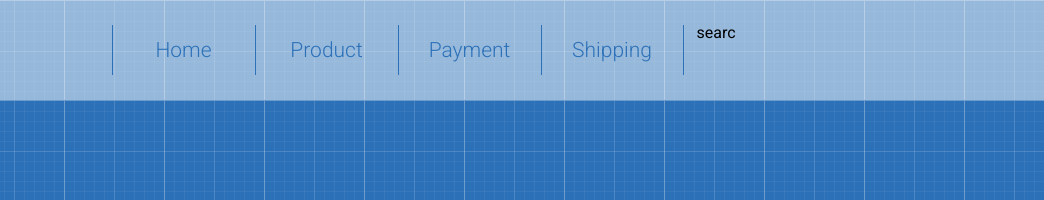
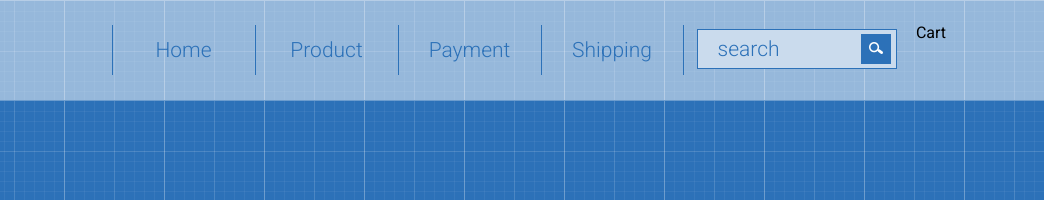
Before and after one commit to Hakobjanov/hakopjanov.github.io, a plain HTML site: page index.html in a window 1280 px wide. Shown: the top 200 px of the page, 236-1280 px from the left. Drawn offline with Linux system fonts and the light colour scheme.

Commit message:
addes search menu and styles for it

```diff
--- a/index.html
+++ b/index.html
@@ -1,5 +1,6 @@
 <!DOCTYPE html>
 <html lang="en">
+
 <head>
     <meta charset="UTF-8">
     <meta name="viewport" content="width=device-width, initial-scale=1.0">
@@ -9,6 +10,7 @@
     <meta http-equiv="X-UA-Compatible" content="ie=edge">
     <title>Document</title>
 </head>
+
 <body>
     <header class="header">
 
@@ -25,7 +27,18 @@
                 </ul>
             </div>
 
-                <div class="col-md-3">searc</div>
+            <div class="col-md-3">
+
+                    <div class="search">
+                        <input class="search-area" type="search" placeholder="search">
+
+                        <button class="search-btn"><img src="images/4.png" alt=""></button>
+
+                    </div>
+
+
+                <div class="cart">Cart</div>
+            </div>
 
         </div>
     </header>
@@ -33,4 +46,5 @@
     <main class="main">main</main>
     <footer class="footer">footer</footer>
 </body>
+
 </html>
--- a/style.css
+++ b/style.css
@@ -7,7 +7,7 @@
 body{
     font-family: 'Roboto', sans-serif;
 
-    background-image: url(../images/patt.png);
+    background-image: url(images/patt.png);
 
 
 }
@@ -73,3 +73,42 @@ body{
 color: #fff;
 background-color: #2c71b8;
 }
+
+.search{  position: relative;
+    width: 75%;
+    float:left;
+    margin-top: 4px;
+
+}
+
+.search-area{
+
+
+  width: 200px;
+    border: 1px solid #2c71b8;
+    background-color: #cadbed;
+   height: 40px;
+    font-size: 21px;
+    padding-left: 20px;
+    color: #2c71b8;
+
+}
+
+.search-area::placeholder{
+    text-transform: lowercase;
+    font-family: 'Roboto', sans-serif;
+    color: #2c71b8;
+    font-weight: 300;
+    vertical-align: middle;
+}
+
+
+.search button{
+    position: absolute;
+    right: 25px;
+    top: 5px;
+    background-color: #2c71b8;
+    width: 30px;
+    height: 30px;
+    border:none;
+}
```
Also changed, not shown: images/4.png (added), images/icon (1).png (added). Lines whose indentation alone changed are shown as unchanged.
